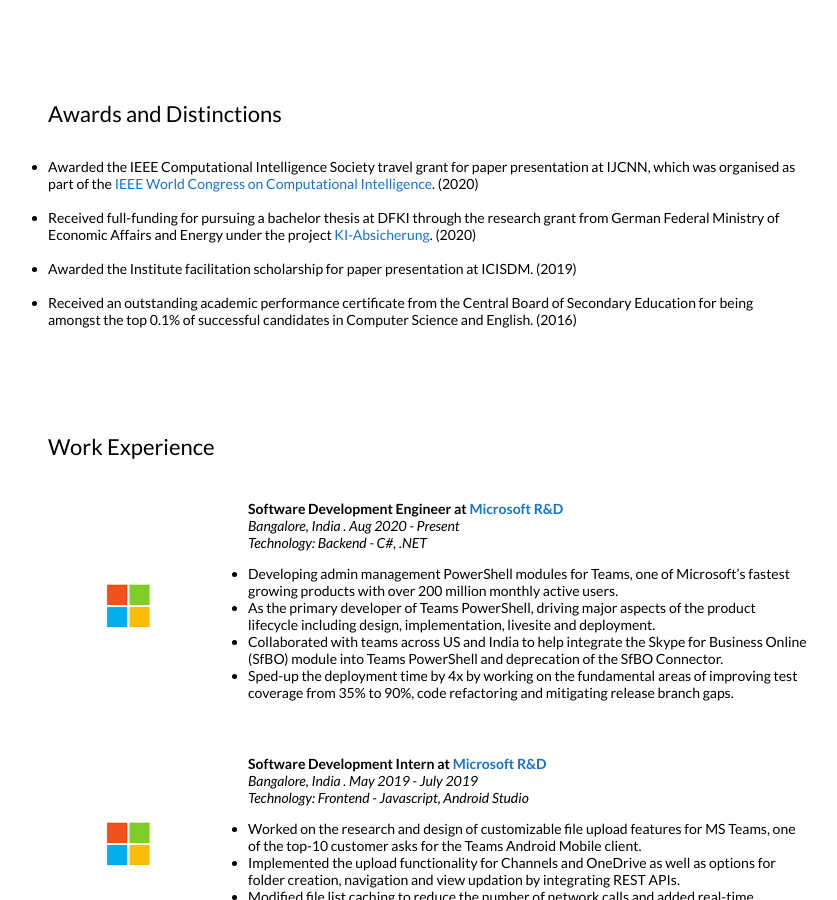
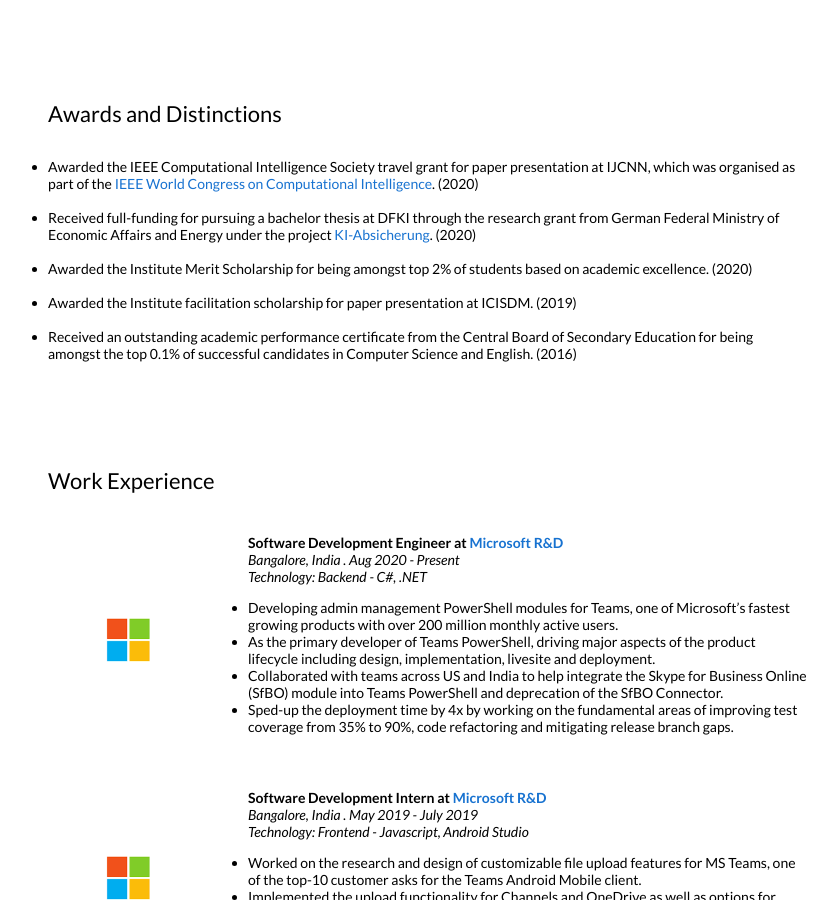
Before and after one commit to shriya999/shriya999.github.io, a Jekyll site: the page built from _posts/2021-2-7-wie.md, in a window 1280 px wide and 900 px high, scrolled down 1860 px. Shown: the whole window, without its empty margins (212-1049 px from the left). Built offline with Jekyll 4.4.1, drawn with Linux system fonts in a browser that asks for light colours.

Commit message:
Update default.html

```diff
--- a/_layouts/default.html
+++ b/_layouts/default.html
@@ -141,7 +141,7 @@
               <h2>Awards and Distinctions</h2>
 		<br>
 		<br>
-		<ul style="padding:0%;"><li>Awarded the IEEE Computational Intelligence Society travel grant for paper presentation at IJCNN, which was organised as part of the <a href="https://wcci2020.org/">IEEE World Congress on Computational Intelligence</a>. (2020)</li><br><li>Received full-funding for pursuing a bachelor thesis at DFKI through the research grant from German Federal Ministry of Economic Affairs and Energy under the project <a href="https://www.dfki.de/en/web/research/projects-and-publications/projects-overview/projekt/ki-absicherung/">KI-Absicherung</a>. (2020)</li><br><li> Awarded the Institute facilitation scholarship for paper presentation at ICISDM. (2019)</li><br><li> Received an outstanding academic performance certificate from the Central Board of Secondary Education for being amongst the top 0.1% of successful candidates in Computer Science and English. (2016)</li></ul>
+		<ul style="padding:0%;"><li>Awarded the IEEE Computational Intelligence Society travel grant for paper presentation at IJCNN, which was organised as part of the <a href="https://wcci2020.org/">IEEE World Congress on Computational Intelligence</a>. (2020)</li><br><li>Received full-funding for pursuing a bachelor thesis at DFKI through the research grant from German Federal Ministry of Economic Affairs and Energy under the project <a href="https://www.dfki.de/en/web/research/projects-and-publications/projects-overview/projekt/ki-absicherung/">KI-Absicherung</a>. (2020)</li><br><li>Awarded the Institute Merit Scholarship for being amongst top 2% of students based on academic excellence. (2020)</li><br><li> Awarded the Institute facilitation scholarship for paper presentation at ICISDM. (2019)</li><br><li> Received an outstanding academic performance certificate from the Central Board of Secondary Education for being amongst the top 0.1% of successful candidates in Computer Science and English. (2016)</li></ul>
             </td>
           </tr>
 	</table>
```
